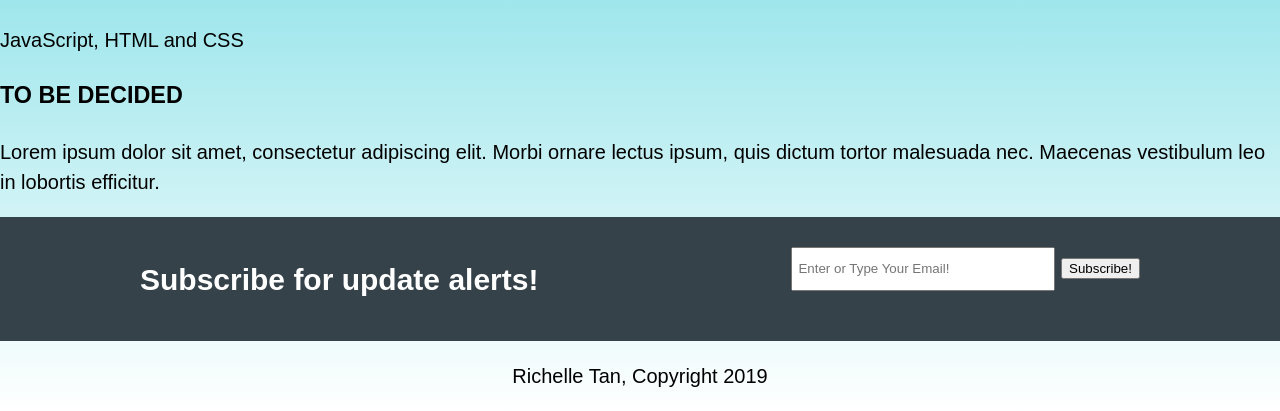
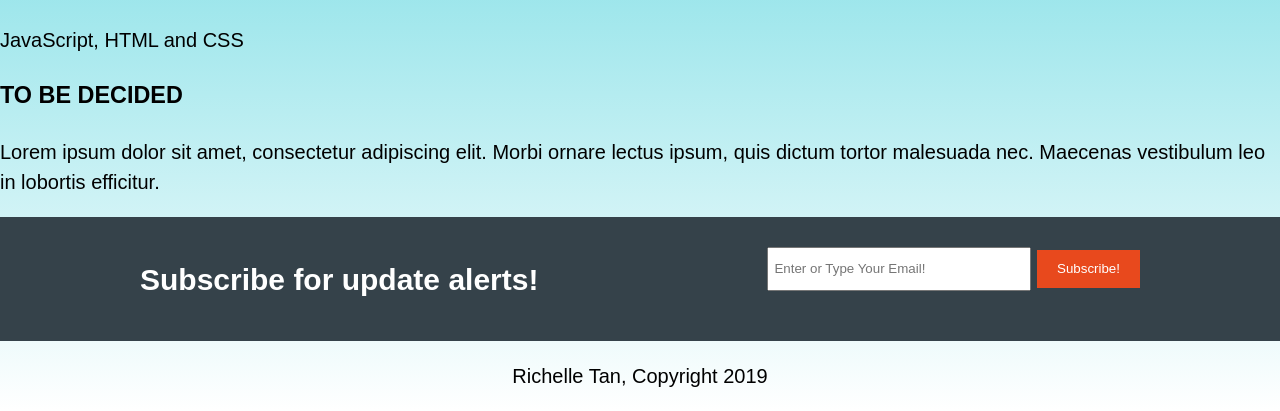
Before and after one commit to RichelleT/DjangoProjects, a Django app: page / in a window 1280 px wide. Shown: the part 672-1083 px from the top of the page. Run offline with Django 3.2, Linux system fonts and the light colour scheme.

Commit message:
Update main.css

```diff
--- a/Project_One/Alpha/static/Alpha/main.css
+++ b/Project_One/Alpha/static/Alpha/main.css
@@ -29,6 +29,24 @@ ul {
 	margin:0;
 	padding:0;
 }
+
+.button_1 {
+	height:38px;
+	background:#e8491d;
+	border:0;
+	padding-left:20px;
+	padding-right: 20px;
+	color:#ffffff;
+
+}
+
+/*
+end of global
+*/
+
+/*
+header
+*/
 
 header a {
 	color: #ffffff;
@@ -73,6 +91,10 @@ header a:hover {
 }
 
 /*
+end of header
+*/
+
+/*
 Showcase
 */
 #showcase {
@@ -91,6 +113,14 @@ Showcase
 #showcase p {
 	font-size:20px;
 }
+
+/*
+end of showcase
+*/
+
+/*
+SubEmail
+*/
 
 #subUpdate {
 	padding:15px;
@@ -112,6 +142,10 @@ Showcase
 	width:250px;
 }
 
+/*
+end of subEmail
+*/
+
 footer {
 	font-family: 'Montserrat', sans-serif;
 	font-size: 20px;
```
